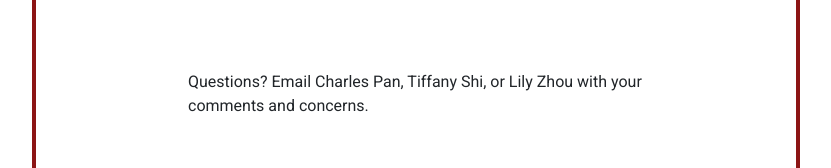
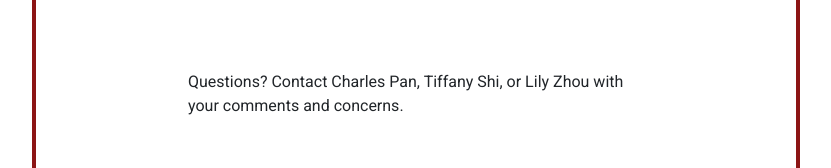
Before and after one commit to TheStanfordDaily/modeling-the-draw, a React (Create React App) app: page / in a window 1280 px wide. Shown: the part 220-388 px from the top of the page, without its empty margins (224-1055 px from the left). Built offline with nearby package versions, Linux system fonts and the light colour scheme; a web font is replaced by a local one.

Commit message:
wording change

```diff
--- a/src/home.js
+++ b/src/home.js
@@ -81,7 +81,7 @@ class Home extends React.Component {
                 <br />
                 <br />
                 <p style = {footer2Style}>
-                    Questions? Email Charles Pan, Tiffany Shi,
+                    Questions? Contact Charles Pan, Tiffany Shi,
                     or Lily Zhou with your comments and concerns.
                 </p>
                 <br />
```
